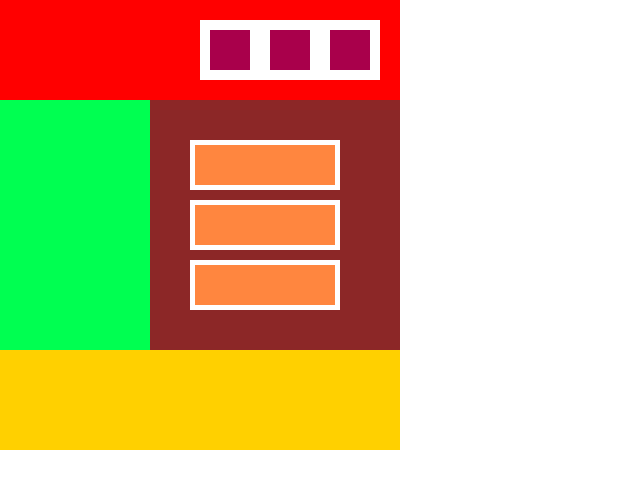
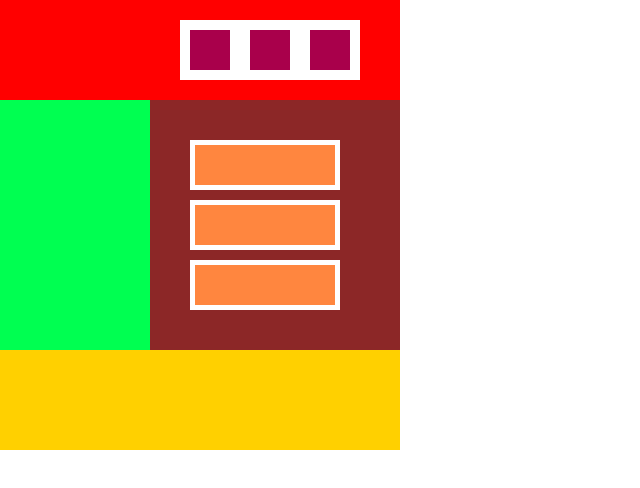
Before and after one commit to nanauuumi/Divpuzzle3, a plain HTML site: page index.html in a window 1280 px wide. Shown: the whole page, without its empty margins (0-640 px from the left). Drawn offline with Linux system fonts and the light colour scheme.

Commit message:
Divpuzzle上級編

```diff
--- a/css/style.css
+++ b/css/style.css
@@ -19,8 +19,8 @@ body {
 
 .absolute{
   position: absolute;
+  padding: 20px;
   right: 20px;
-  top: 20px;
 }
 
 .purplebox{
@@ -59,6 +59,10 @@ body {
   margin-bottom: 10px;
 }
 
+.orangebox:last-child{
+  margin-bottom: none;
+}
+
 .yellowbox{
   background-color: #ffd000;
   height: 100px;
--- a/index.html
+++ b/index.html
@@ -11,10 +11,12 @@
 
 <body>
   <div class="redbox">
-    <div class="absolute">
-      <div class="purplebox"></div>
-      <div class="purplebox"></div>
-      <div class="purplebox"></div>
+    <div class="clearfix">
+      <div class="absolute">
+        <div class="purplebox"></div>
+        <div class="purplebox"></div>
+        <div class="purplebox"></div>
+      </div>
     </div>
   </div>
   <div class="clearfix">
```
